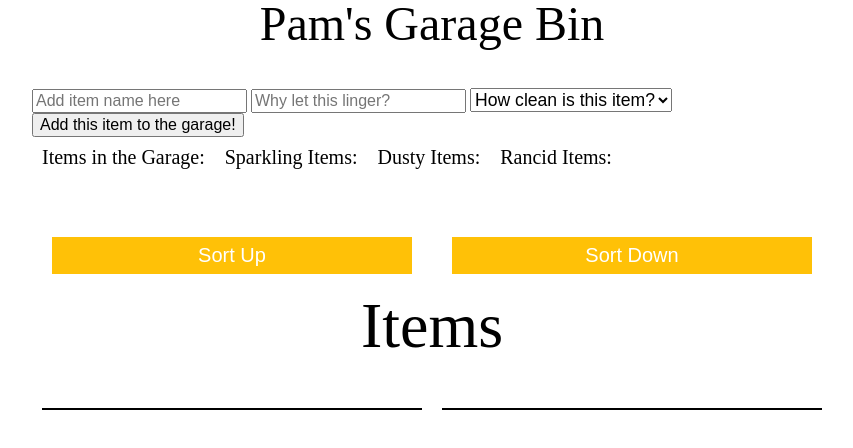
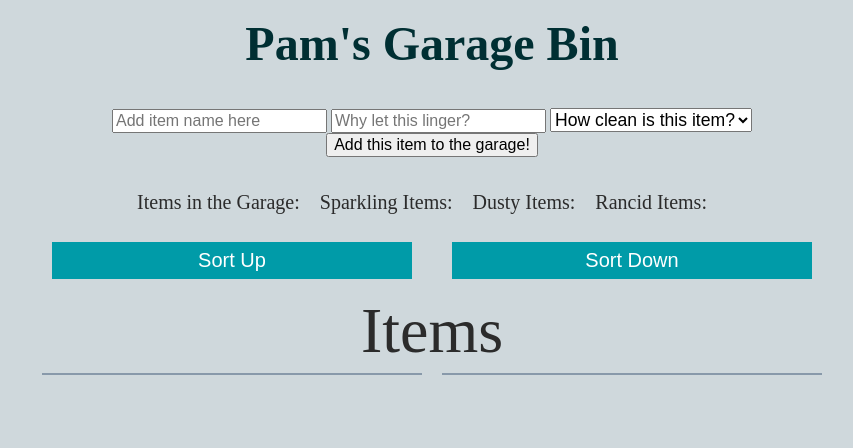
Before and after one commit to thatPamIAm/garage_bin, a website: page public/index.html in a window 1280 px wide. Shown: the whole page, without its empty margins (208-1061 px from the left). Drawn offline with Linux system fonts and the light colour scheme; no server answers.

Commit message:
Update background colors and margins on separate containers

```diff
--- a/public/styles.css
+++ b/public/styles.css
@@ -1,6 +1,8 @@
 body, html {
   height: 100%;
   text-align: center;
+  background-color: #cfd8dc;
+  color: #2b2b2b;
 }
 
 span {
@@ -10,7 +12,6 @@ span {
 
 h1 {
   font-size: 1.25em;
-  margin-bottom: 40px;
 }
 
 input {
@@ -26,7 +27,7 @@ button {
   border: none;
   height: 37px;
   width: 45%;
-  background-color: #ffc107;
+  background-color: #009BA8;
   color: white;
   margin: 20px;
 }
@@ -35,6 +36,10 @@ button {
   text-align: left;
   width: 800px;
   margin: 0 auto;
+}
+
+.add-items {
+  text-align:center;
 }
 
 .cleanliness-selector {
@@ -48,7 +53,11 @@ button {
 
 .title {
   font-size: 3em;
+  font-weight: bold;
   text-align: center;
+  color: #002F33;
+  margin: 20px 0px 40px 0px;
+
 }
 
 .items-title {
@@ -63,12 +72,14 @@ button {
 
 .garage-summary {
   display: flex;
+  justify-content: center;
+  margin: 35px 10px 10px 10px;
   font-size: 1em;
-  margin: 10px;
 }
 
 .half {
-  border: solid 1px black;
+  border: solid 1px #8899aa;
+  background-color: #e3eaea;
   margin: 10px;
 }
 
@@ -77,7 +88,6 @@ button {
 }
 
 .single-item {
-  background-color: lime;
   flex:1
 }
 
```
